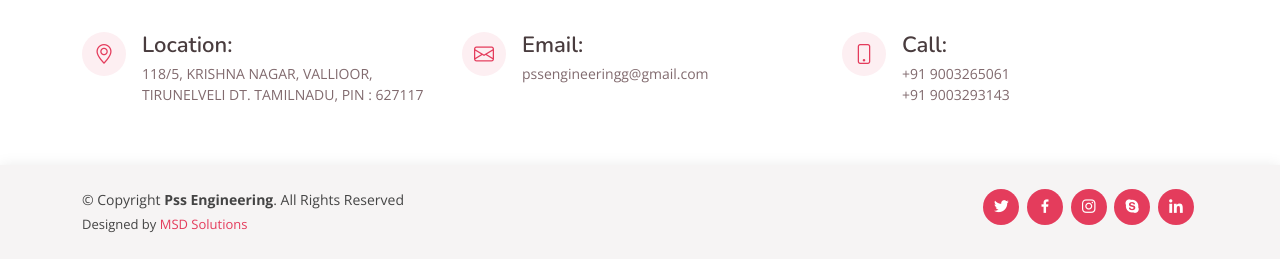
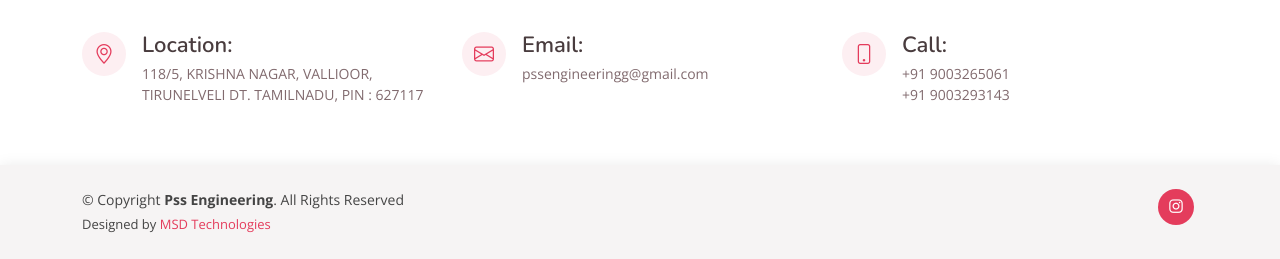
Before and after one commit to MSDTechway/PSS-Engg, a plain HTML site: page index.html in a window 1280 px wide. Shown: the part 4924-5183 px from the top of the page. Drawn offline with nearby package versions, Linux system fonts and the light colour scheme.

Commit message:
updating content

```diff
--- a/index.html
+++ b/index.html
@@ -433,15 +433,15 @@
           &copy; Copyright <strong><span>Pss Engineering</span></strong>. All Rights Reserved
         </div>
         <div class="credits">
-          Designed by <a href="">MSD Solutions</a>
+          Designed by <a href="">MSD Technologies</a>
         </div>
       </div>
       <div class="social-links text-center text-md-right pt-3 pt-md-0">
-        <a href="#" class="twitter"><i class="bx bxl-twitter"></i></a>
-        <a href="#" class="facebook"><i class="bx bxl-facebook"></i></a>
-        <a href="#" class="instagram"><i class="bx bxl-instagram"></i></a>
-        <a href="#" class="google-plus"><i class="bx bxl-skype"></i></a>
-        <a href="#" class="linkedin"><i class="bx bxl-linkedin"></i></a>
+        <!-- <a href="#" class="twitter"><i class="bx bxl-twitter"></i></a> -->
+        <!-- <a href="#" class="facebook"><i class="bx bxl-facebook"></i></a> -->
+        <a href="https://www.instagram.com/pssengineering?igsh=eTc0eTlrazVubzh4" class="instagram"><i class="bx bxl-instagram"></i></a>
+        <!-- <a href="#" class="google-plus"><i class="bx bxl-skype"></i></a> -->
+        <!-- <a href="#" class="linkedin"><i class="bx bxl-linkedin"></i></a> -->
       </div>
     </div>
   </footer><!-- End Footer -->
```
